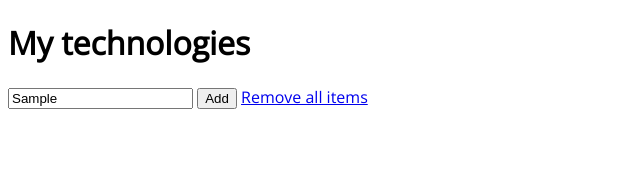
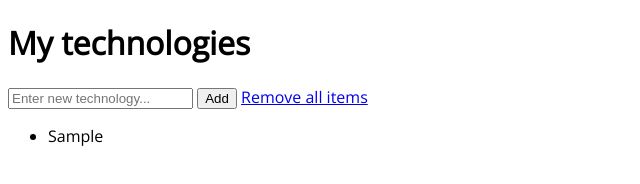
Before and after one commit to lstefanac20/speck-task, a plain HTML site: page index.html in a window 1280 px wide. Both pictures are taken after typing "Sample" into the empty fields and a click on the button "Add". Shown: the whole page, without its empty margins (0-640 px from the left). Drawn offline with nearby package versions, Linux system fonts and the light colour scheme.

Commit message:
2nd commit, adding functions

```diff
--- a/index.html
+++ b/index.html
@@ -1,6 +1,5 @@
 <!DOCTYPE html>
 <html>
-
     <head>
         <meta charset="UTF-8">
         <meta description="Speck Academy task 2023">
@@ -18,19 +17,35 @@
             }
         </style>
         <script>
+            function getTechnology(){
+                var input = document.getElementById("inputValue");
+                var value = input.value;
+
+                var newValue = document.createElement("li");
+                newValue.textContent = value;
+
+                var list = document.getElementById("list");
+                list.appendChild(newValue);
+
+                input.value = "";
+            }
+                function remove(){
+                    var list = document.getElementById("list");
+                    list.innerHTML = "";
+                }
 
         </script>
     </head>
     <body>
         <header>
             <h1>My technologies</h1>
-            <input type="text" name="values" placeholder="Enter new technology...">
-            <button>Add</button>
-            <a href="#">Remove all items</a>
+            <input type="text" name="values" id="inputValue" placeholder="Enter new technology...">
+            <button onclick="getTechnology()">Add</button>
+            <a href="#" id="remove" onclick="remove()">Remove all items</a>
         </header>
         <main>
-            <div>
-                <ul></ul>
+            <div id="container">
+                <ul id="list"></ul>
             </div>
         </main>
     </body>
```
